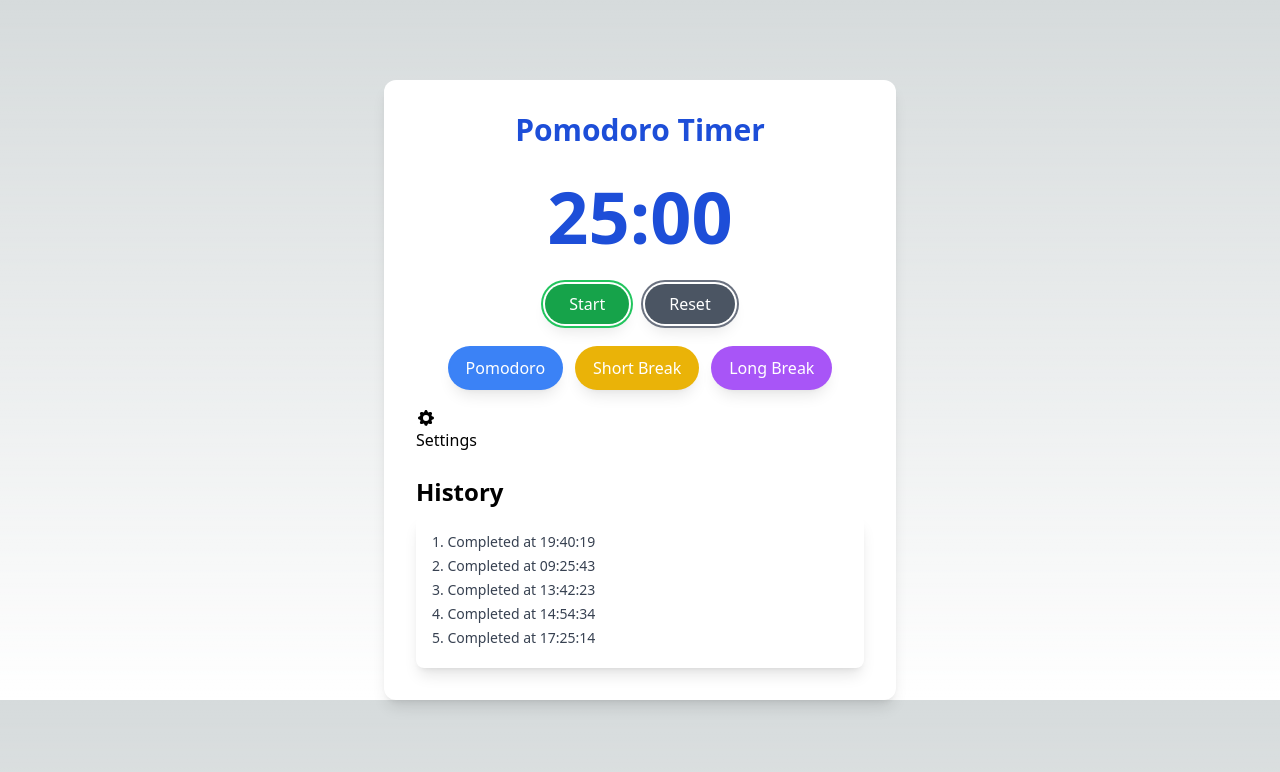
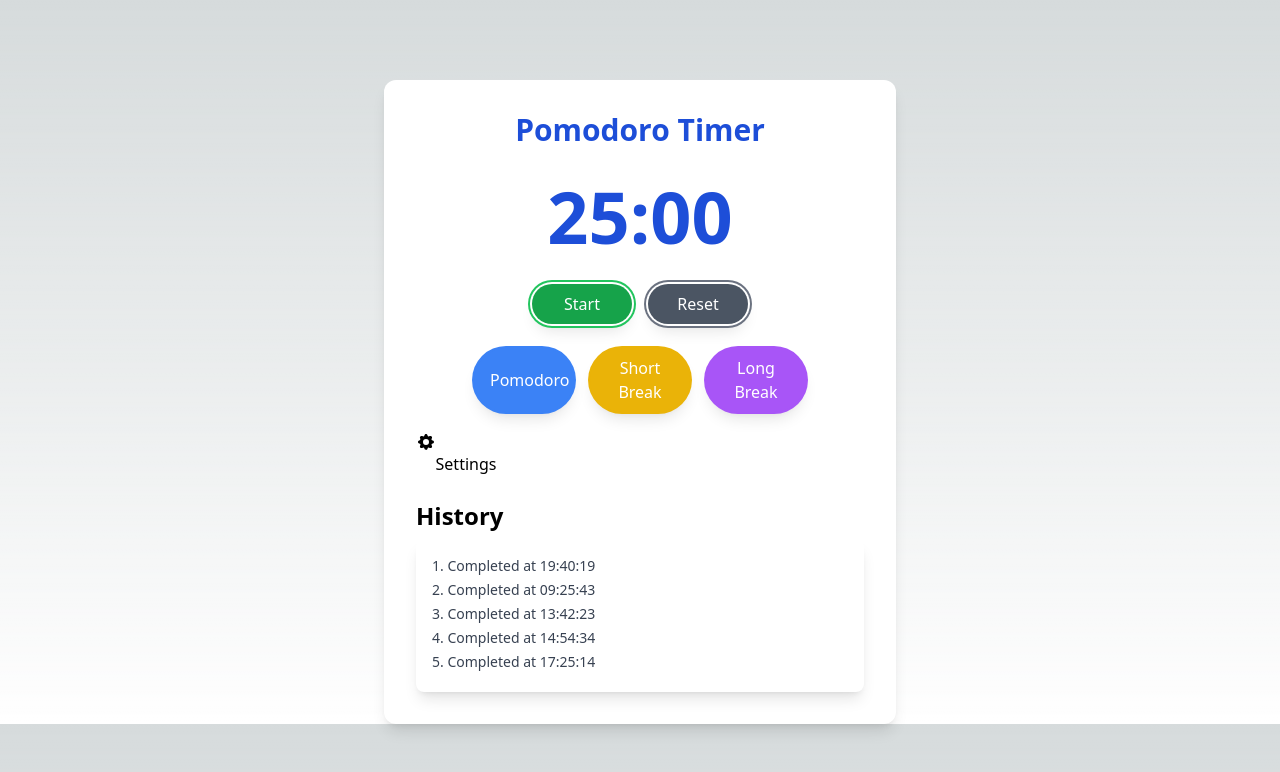
Before and after one commit to Shantanu993/FocusTrekker, a Next.js app: page / in a window 1280 px wide. Shown: the top 772 px of the page. Built offline with nearby package versions, Linux system fonts and the light colour scheme.

Commit message:
add settings to the timer

```diff
--- a/components/Settings.js
+++ b/components/Settings.js
@@ -7,11 +7,11 @@ import BackButton from "./BackButton";
 function Settings() {
   const settingsInfo = useContext(SettingsContext);
   return (
-    <div style={{ textAlign: "left" }}>
+    <div className="text-left w-[30vw] pt-[50px] my-0 mx-auto">
       <label>work: {settingsInfo.workMinutes}:00</label>
       <ReactSlider
         className={styles.slider}
-        thumbClassName={"thumb"}
+        thumbClassName={styles.thumb}
         trackClassName={"track"}
         value={settingsInfo.workMinutes}
         onChange={(newValue) => settingsInfo.setWorkMinutes(newValue)}
@@ -20,8 +20,8 @@ function Settings() {
       />
       <label>break: {settingsInfo.breakMinutes}:00</label>
       <ReactSlider
-        className={`${styles.slider} ${styles.slider}`}
-        thumbClassName={"thumb"}
+        className={`${styles.slider} ${styles.green}`}
+        thumbClassName={styles.thumb}
         trackClassName={"track"}
         value={settingsInfo.breakMinutes}
         onChange={(newValue) => settingsInfo.setBreakMinutes(newValue)}
--- a/styles/globals.css
+++ b/styles/globals.css
@@ -6,6 +6,8 @@
   --foreground-rgb: 0, 0, 0;
   --background-start-rgb: 214, 219, 220;
   --background-end-rgb: 255, 255, 255;
+  --red: #f54e4e;
+  --green: #4aec8c;
 }
 
 @media (prefers-color-scheme: dark) {
@@ -15,6 +17,42 @@
     --background-end-rgb: 0, 0, 0;
   }
 }
+
+button {
+  background-color: transparent;
+  color: rgba(255, 255, 255, 0.8);
+  border: 0;
+  display: inline-block;
+  width: 100px;
+  cursor: pointer;
+}
+
+button.with-text {
+  width: auto;
+  background-color: rgba(255, 255, 255, 0.1);
+  border-radius: 10px;
+  padding: 10px 20px;
+  font-size: 1.4rem;
+  line-height: 36px;
+}
+button.with-text svg {
+  width: 36px;
+  float: left;
+  margin-right: 5px;
+}
+
+label {
+  display: block;
+  margin-bottom: 10px;
+  margin-top: 20px;
+  text-transform: capitalize;
+}
+/* main {
+  padding-top: 50px;
+  max-width: 400px;
+  margin: 0 auto;
+  text-align: center;
+} */
 
 body {
   color: rgb(var(--foreground-rgb));
```
